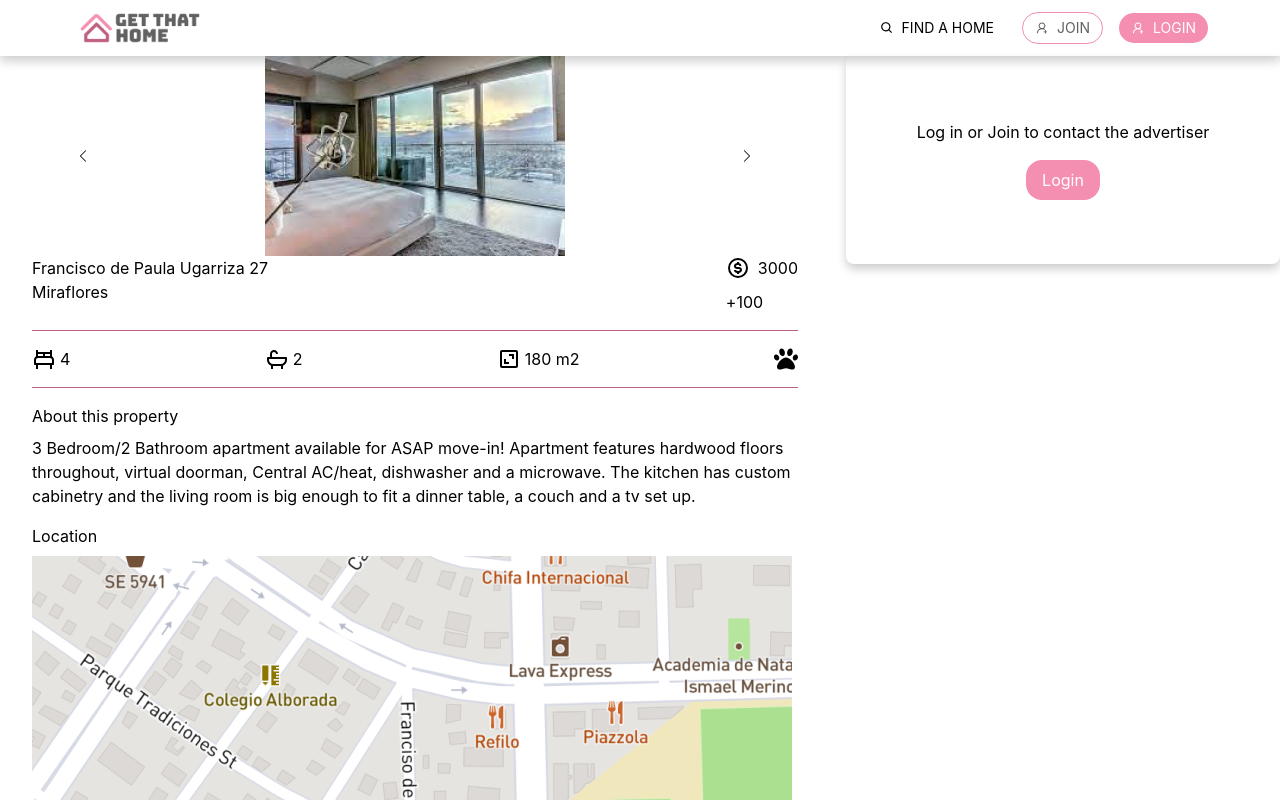
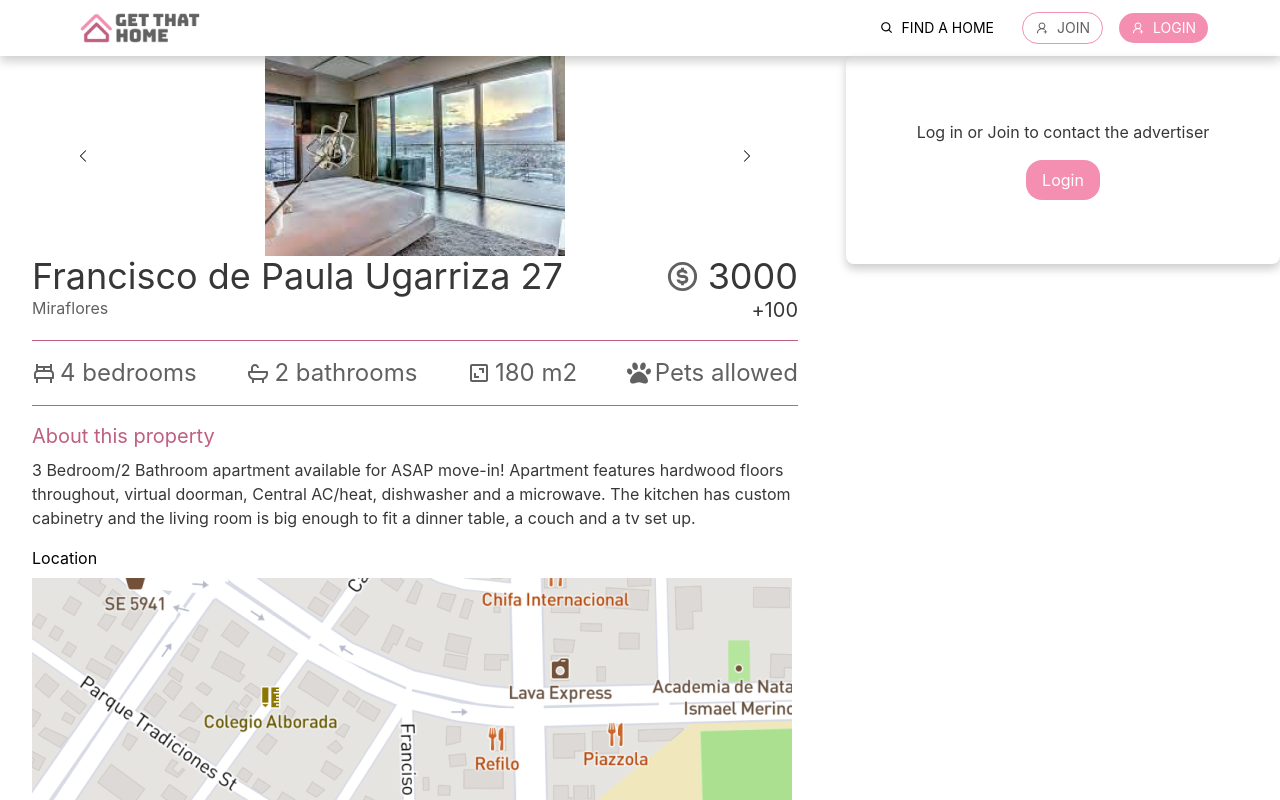
Before and after one commit to ifs99/get-that-home-frontend-team5, a React (Vite) app: page / in a window 1280 px wide. Shown: the top 800 px of the page. Built offline with nearby package versions, Linux system fonts and the light colour scheme.

Commit message:
Task: PropertyDetails

```diff
--- a/src/components/PropertyDetail/propertydetail.jsx
+++ b/src/components/PropertyDetail/propertydetail.jsx
@@ -3,8 +3,7 @@ import Button from "../ui/button";
 import { BsChevronLeft, BsChevronRight } from "react-icons/bs";
 import { BiDollarCircle, BiBed, BiBath, BiArea } from "react-icons/bi";
 import { FaPaw } from "react-icons/fa";
-
-import { typography, fonts } from "../../styles";
+import { typography, fonts, colors } from "../../styles";
 
 const PropertyDetailContainer = styled.div`
   display: flex;
@@ -59,10 +58,6 @@ const PropertyImageContainer = styled.div`
   align-self: stretch;
 `;
 
-const Body1 = styled.p`
-  text-align: center;
-`;
-
 const PDTitle = styled.div`
   display: flex;
   align-items: flex-start;
@@ -79,13 +74,10 @@ const PDAddress = styled.div`
 const PDPriceContainer = styled.div`
   display: flex;
   flex-direction: column;
-  align-items: flex-start;
-  gap: 0.625rem;
-  align-self: stretch;
+  align-items: flex-end;
 `;
 const PDPrice = styled.div`
   display: flex;
-
   align-items: center;
   gap: 0.5rem;
 `;
@@ -109,11 +101,12 @@ const PDComIcons = styled.div`
   justify-content: space-between;
   align-items: center;
   align-self: stretch;
+  color: #616161;
 `;
 
 const Icon = styled.div`
   display: flex;
-  align-items: flex-start;
+  align-items: center;
   gap: 0.25rem;
 `;
 
@@ -129,6 +122,36 @@ const PDMap = styled.div`
   flex-direction: column;
   align-items: flex-start;
   gap: 0.5rem;
+`;
+
+const Headline4 = styled.p`
+  ${typography.head.lg}
+  color:#373737;
+`;
+
+const Subtitle1 = styled.p`
+  ${typography.head.sub1}
+  color: #616161;
+`;
+
+const Headline5 = styled.p`
+  ${typography.head.sm}
+`;
+
+const Headline6 = styled.p`
+  ${typography.head.xs}
+  color:#373737;
+`;
+
+const Body1 = styled.p`
+  ${typography.text.md}
+  color:#373737;
+`;
+
+const Body1C = styled.p`
+  ${typography.text.md}
+  color:#373737;
+  text-align: center;
 `;
 function PropertyDetail() {
   return (
@@ -146,16 +169,16 @@ function PropertyDetail() {
         <PD>
           <PDTitle>
             <PDAddress>
-              <p>Francisco de Paula Ugarriza 27</p>
-              <p>Miraflores</p>
+              <Headline4>Francisco de Paula Ugarriza 27</Headline4>
+              <Subtitle1>Miraflores</Subtitle1>
             </PDAddress>
             <PDPriceContainer>
               <PDPrice>
-                <BiDollarCircle size={24} />
-                <p>3000</p>
+                <BiDollarCircle size={35} color="#616161" />
+                <Headline4>3000</Headline4>
               </PDPrice>
               <PDPrice>
-                <p>+100</p>
+                <Headline6>+100</Headline6>
               </PDPrice>
             </PDPriceContainer>
           </PDTitle>
@@ -164,31 +187,34 @@ function PropertyDetail() {
             <PDComIcons>
               <Icon>
                 <BiBed size={24} />
-                <p>4</p>
+                <Headline5>4 bedrooms</Headline5>
               </Icon>
               <Icon>
                 <BiBath size={24} />
-                <p>2</p>
+                <Headline5>2 bathrooms</Headline5>
               </Icon>
               <Icon>
                 <BiArea size={24} />
-                <p>180 m2</p>
+                <Headline5>180 m2</Headline5>
               </Icon>
               <Icon>
                 <FaPaw size={24} />
+                <Headline5>Pets allowed</Headline5>
               </Icon>
             </PDComIcons>
             <PDBorder></PDBorder>
           </PDCommodities>
           <PDAbout>
-            <p>About this property</p>
-            <p>
+            <Headline6 style={{ color: `#BF5F82` }}>
+              About this property
+            </Headline6>
+            <Body1>
               3 Bedroom/2 Bathroom apartment available for ASAP move-in!
               Apartment features hardwood floors throughout, virtual doorman,
               Central AC/heat, dishwasher and a microwave. The kitchen has
               custom cabinetry and the living room is big enough to fit a dinner
               table, a couch and a tv set up.
-            </p>
+            </Body1>
           </PDAbout>
           <PDMap>
             <p>Location</p>
@@ -198,7 +224,7 @@ function PropertyDetail() {
       </PropertyInfo>
       <PropertyContact>
         <ContactContainer>
-          <Body1>Log in or Join to contact the advertiser</Body1>
+          <Body1C>Log in or Join to contact the advertiser</Body1C>
           <Button type="primary">Login</Button>
         </ContactContainer>
       </PropertyContact>
--- a/src/styles/typography.js
+++ b/src/styles/typography.js
@@ -36,6 +36,10 @@ export const typography = {
     xxs: `
     font-size: 0.875rem;
     line-height: 1.25rem;
+    `,
+    sub1: `
+    font-size: 1rem;
+    line-height: 1.5rem;
     `,
     xs: `
     font-size: 1.25rem;
```
